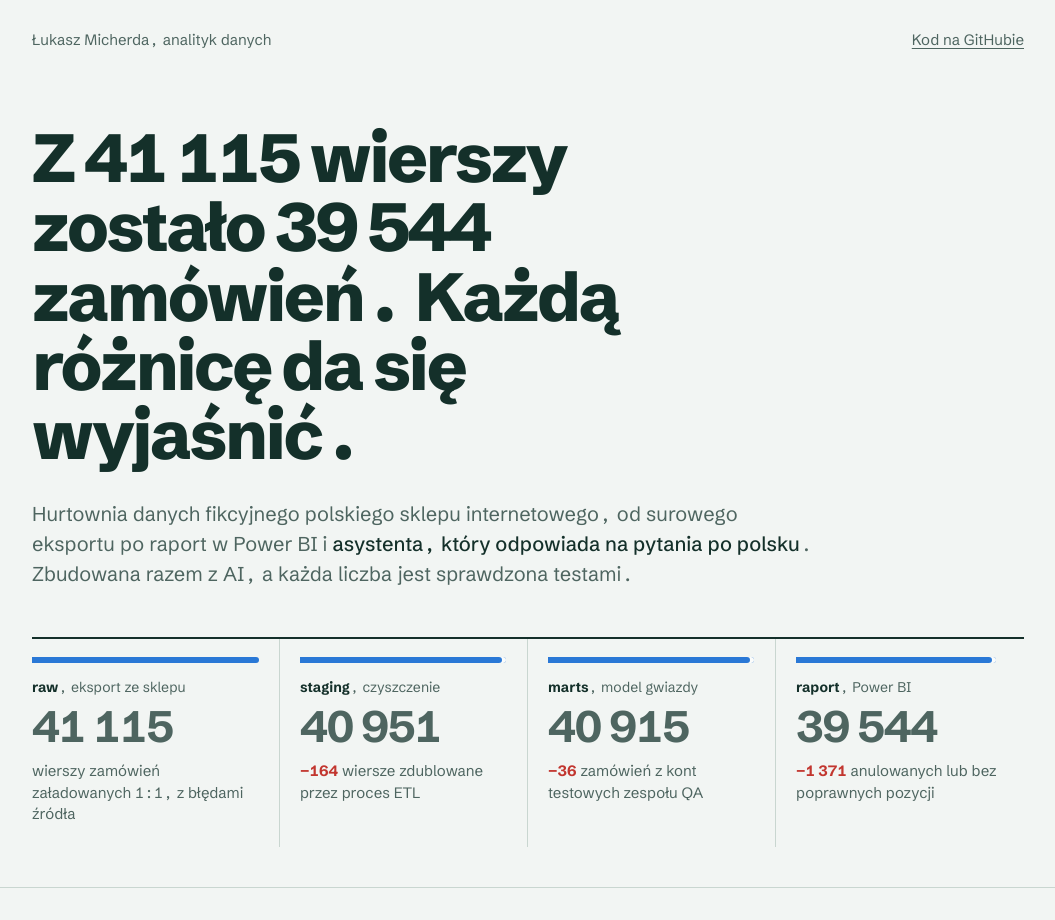
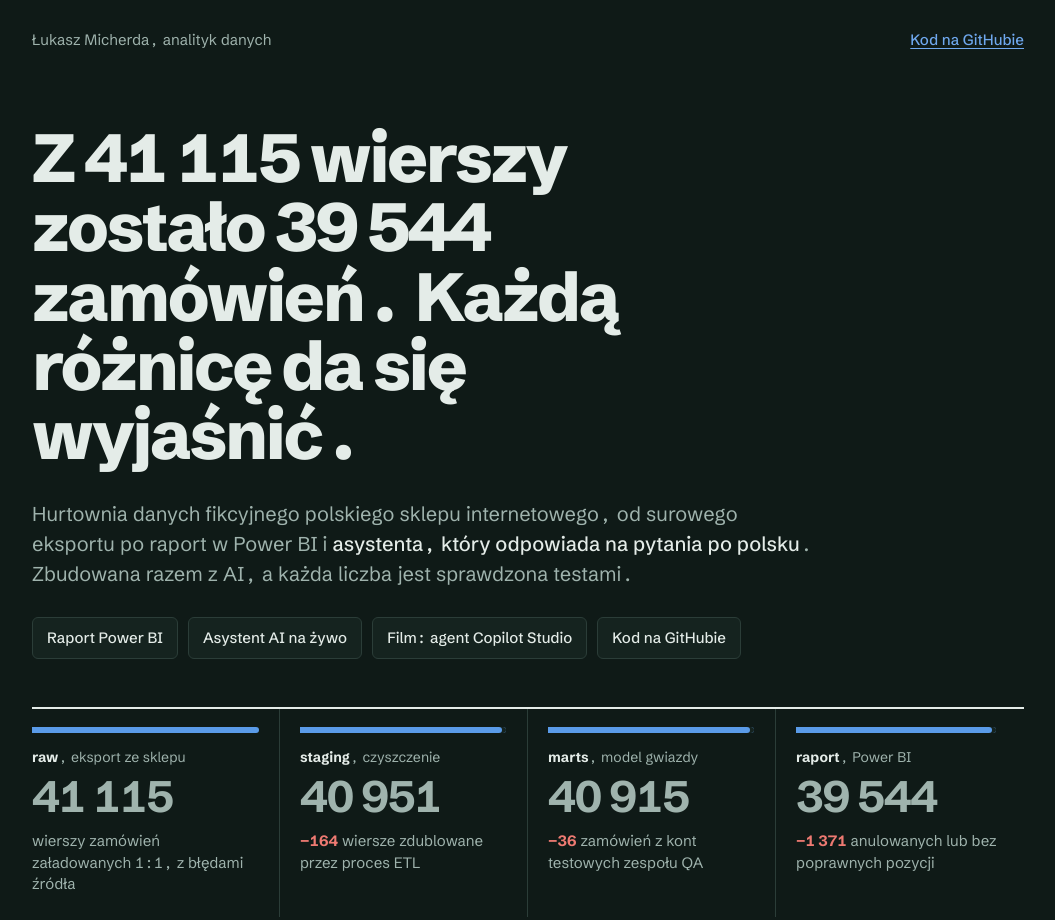
Before and after one commit to Lukas-Mic/ecommerce-analytics, a plain HTML site: page docs/index.html in a window 1280 px wide. Shown: the top 920 px of the page, without its empty margins (112-1167 px from the left). Drawn offline with Linux system fonts and the light colour scheme.

Commit message:
Strona i asystent: stały ciemny motyw, widoczne linki do części projektu, podpowiedzi przy zablokowanych osadzeniach
- motyw nie zależy już od ustawień systemu (color-scheme: dark, meta color-scheme)
- link "Kod na GitHubie" w kolorze linku oraz przyciski pod tytułem: raport, asystent, film, kod
- nad osadzonym raportem Power BI i filmem: link do otwarcia w nowej karcie,
  bo zablokowane osadzenie pokazuje tylko puste pole
- asystent: brakująca zmienna koloru tekstu przycisku w ciemnym motywie

Co-Authored-By: Claude Opus 5.5 <noreply@anthropic.com>
Claude-Session: https://claude.ai/code/session_0195tqvTjuTJFP34QXkMBHSV

```diff
--- a/docs/index.html
+++ b/docs/index.html
@@ -3,31 +3,16 @@
 <head>
 <meta charset="utf-8">
 <meta name="viewport" content="width=device-width, initial-scale=1">
+<meta name="color-scheme" content="dark">
+<meta name="theme-color" content="#0f1a17">
 <title>Hurtownia e-commerce z asystentem AI | Łukasz Micherda</title>
 <meta name="description" content="Projekt portfolio analityka danych: hurtownia PostgreSQL z dbt, raport Power BI i asystent AI odpowiadający na pytania po polsku.">
 <link rel="preconnect" href="https://fonts.googleapis.com">
 <link rel="preconnect" href="https://fonts.gstatic.com" crossorigin>
 <link href="https://fonts.googleapis.com/css2?family=Schibsted+Grotesk:ital,wght@0,400;0,500;0,700;0,800;1,400&display=swap" rel="stylesheet">
 <style>
+  /* Stały ciemny motyw: strona wygląda tak samo niezależnie od ustawień systemu i przeglądarki */
   :root {
-    color-scheme: light;
-    --paper: #f2f5f3;
-    --sheet: #fbfcfb;
-    --ink: #14302a;
-    --ink-2: #4e6560;
-    --rule: #c9d6d0;
-    --link: #1f63b8;
-    --drop: #c2362f;
-    --keep: #2a78d6;
-  }
-  @media (prefers-color-scheme: dark) {
-    :root:not([data-theme="light"]) {
-      color-scheme: dark;
-      --paper: #0f1a17; --sheet: #15231f; --ink: #e4ece8; --ink-2: #9fb3ad;
-      --rule: #2b3d38; --link: #6fa8ee; --drop: #ee7a72; --keep: #5a9be8;
-    }
-  }
-  :root[data-theme="dark"] {
     color-scheme: dark;
     --paper: #0f1a17; --sheet: #15231f; --ink: #e4ece8; --ink-2: #9fb3ad;
     --rule: #2b3d38; --link: #6fa8ee; --drop: #ee7a72; --keep: #5a9be8;
@@ -48,7 +33,11 @@
   /* ---------- nagłówek ---------- */
   .top { display: flex; justify-content: space-between; align-items: baseline; gap: 16px;
          padding: 28px 0 0; color: var(--ink-2); font-size: 15px; }
-  .top a { color: inherit; }
+  .top a { color: var(--link); font-weight: 500; }
+  .quick { display: flex; flex-wrap: wrap; gap: 10px; margin: 28px 0 0; padding: 0; list-style: none; }
+  .quick a { display: inline-block; padding: 8px 14px; border: 1px solid var(--rule); border-radius: 6px;
+             color: var(--ink); text-decoration: none; font-size: 15px; font-weight: 500; background: var(--sheet); }
+  .quick a:hover, .quick a:focus-visible { border-color: var(--link); color: var(--link); }
 
   .hero { padding: 72px 0 40px; }
   .hero h1 {
@@ -111,6 +100,7 @@
   .report-frame { position: relative; width: 100%; aspect-ratio: 16 / 9.6; border: 1px solid var(--rule);
                   border-radius: 6px; overflow: hidden; background: var(--sheet); }
   .report-frame iframe { position: absolute; inset: 0; width: 100%; height: 100%; border: 0; }
+  .frame-note { margin: 0 0 10px; color: var(--ink-2); font-size: 15px; }
   @media (max-width: 560px) { .report-frame { aspect-ratio: 3 / 4; } }
   .video-frame { position: relative; width: 100%; aspect-ratio: 16 / 9; border: 1px solid var(--rule);
                  border-radius: 6px; overflow: hidden; background: #141416; }
@@ -168,6 +158,13 @@
     <p class="prose">Hurtownia danych fikcyjnego polskiego sklepu internetowego, od surowego eksportu
       po raport w Power BI i <strong>asystenta, który odpowiada na pytania po polsku</strong>.
       Zbudowana razem z AI, a każda liczba jest sprawdzona testami.</p>
+
+    <ul class="quick" aria-label="Najważniejsze części projektu">
+      <li><a href="#raport">Raport Power BI</a></li>
+      <li><a href="/asystent/">Asystent AI na żywo</a></li>
+      <li><a href="#agent">Film: agent Copilot Studio</a></li>
+      <li><a href="https://github.com/Lukas-Mic/ecommerce-analytics">Kod na GitHubie</a></li>
+    </ul>
 
     <ol class="flow" aria-label="Liczba zamówień na kolejnych etapach hurtowni">
       <li>
@@ -284,6 +281,8 @@
     <p class="lede prose">Dwie strony: przegląd sprzedaży oraz jakość danych i anomalie. Raport jest interaktywny,
        więc fragmentatory, filtry i podpowiedzi działają. Wnioski pod wykresami powstały razem z Claude,
        a każda liczba jest sprawdzona zapytaniem w hurtowni.</p>
+    <p class="frame-note">Pusty obszar zamiast raportu? Sieć firmowa może blokować osadzanie usług Microsoft:
+       <a href="https://app.powerbi.com/view?r=eyJrIjoiNzMwYTVjZjgtOTI4Yy00NmVmLTgwZDctNDc5NzI4MGM1MmZmIiwidCI6IjQ4YzI0NGNmLTU3NjUtNGE1YS1iM2RmLWJlN2Q2NjRlNGNmOCJ9">otwórz raport w nowej karcie</a>.</p>
     <div class="report-frame">
       <iframe title="Raport Power BI: przegląd sprzedaży oraz jakość danych i anomalie"
               src="https://app.powerbi.com/view?r=eyJrIjoiNzMwYTVjZjgtOTI4Yy00NmVmLTgwZDctNDc5NzI4MGM1MmZmIiwidCI6IjQ4YzI0NGNmLTU3NjUtNGE1YS1iM2RmLWJlN2Q2NjRlNGNmOCJ9" loading="lazy" allowfullscreen></iframe>
@@ -324,6 +323,7 @@
     <p class="lede prose">W projekcie due diligence zespół prowadzi listę pytań do sprzedającego, zwykle w Excelu
        aktualizowanym ręcznie. Tutaj lista jest tabelą w Dataverse. Power Automate codziennie rano wysyła
        pytania bez odpowiedzi od ponad 3 dni, a agent odpowiada na pytania o ich status.</p>
+    <p class="frame-note">Film się nie wyświetla? <a href="https://youtu.be/fr-TKNVn5lo">Otwórz go na YouTube</a>.</p>
     <div class="video-frame">
       <iframe title="Film: agent Copilot Studio i Q&amp;A tracker w działaniu"
               src="https://www.youtube-nocookie.com/embed/fr-TKNVn5lo?rel=0" loading="lazy"
```
Also changed, not shown: assistant/app/static/index.html (+6 -12 lines).
